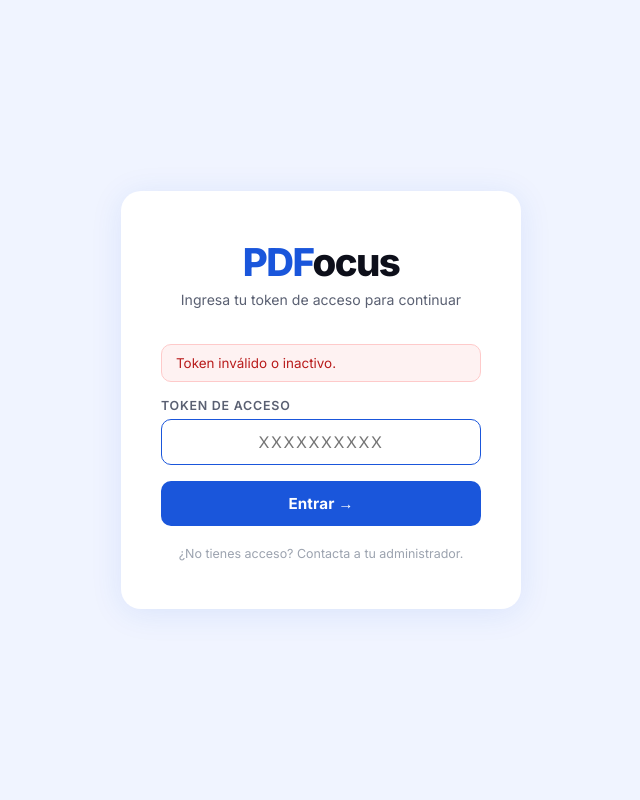
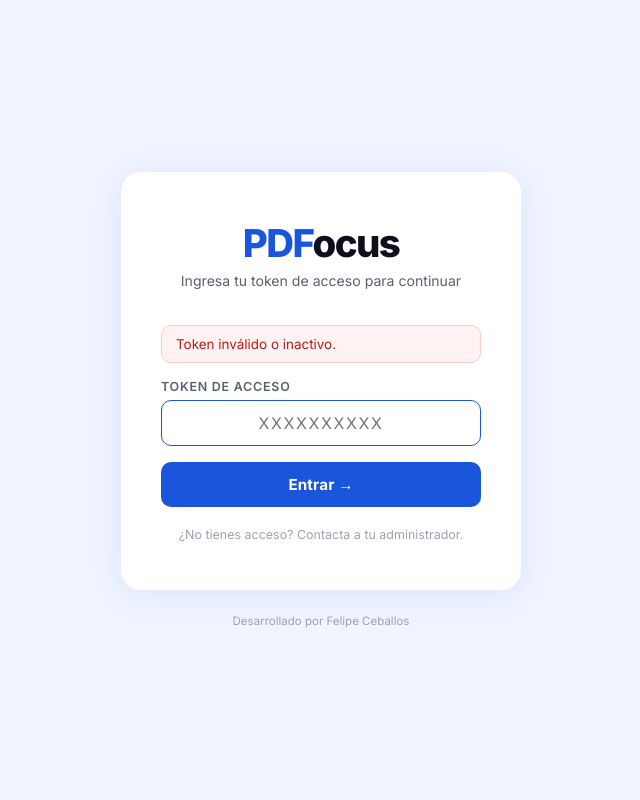
Before and after one commit to felipepdfocus-droid/pdfocus-web, a Flask app: page /acceso in a window 1280 px wide. Shown: the whole page, without its empty margins (319-959 px from the left). Run offline with Flask 3, Linux system fonts and the light colour scheme.

Commit message:
Update login.html

```diff
--- a/templates/login.html
+++ b/templates/login.html
@@ -13,6 +13,7 @@
       background: #f0f4ff;
       min-height: 100vh;
       display: flex;
+      flex-direction: column;
       align-items: center;
       justify-content: center;
       padding: 24px 16px;
@@ -99,6 +100,11 @@
       color: #9ca3af;
       margin-top: 20px;
     }
+    footer {
+      margin-top: 24px;
+      font-size: 0.72rem;
+      color: #9ca3af;
+    }
     @media (max-width: 440px) {
       .card { padding: 36px 24px; }
     }
@@ -121,5 +127,6 @@
 
     <p class="hint">¿No tienes acceso? Contacta a tu administrador.</p>
   </div>
+  <footer>Desarrollado por Felipe Ceballos</footer>
 </body>
 </html>
```
